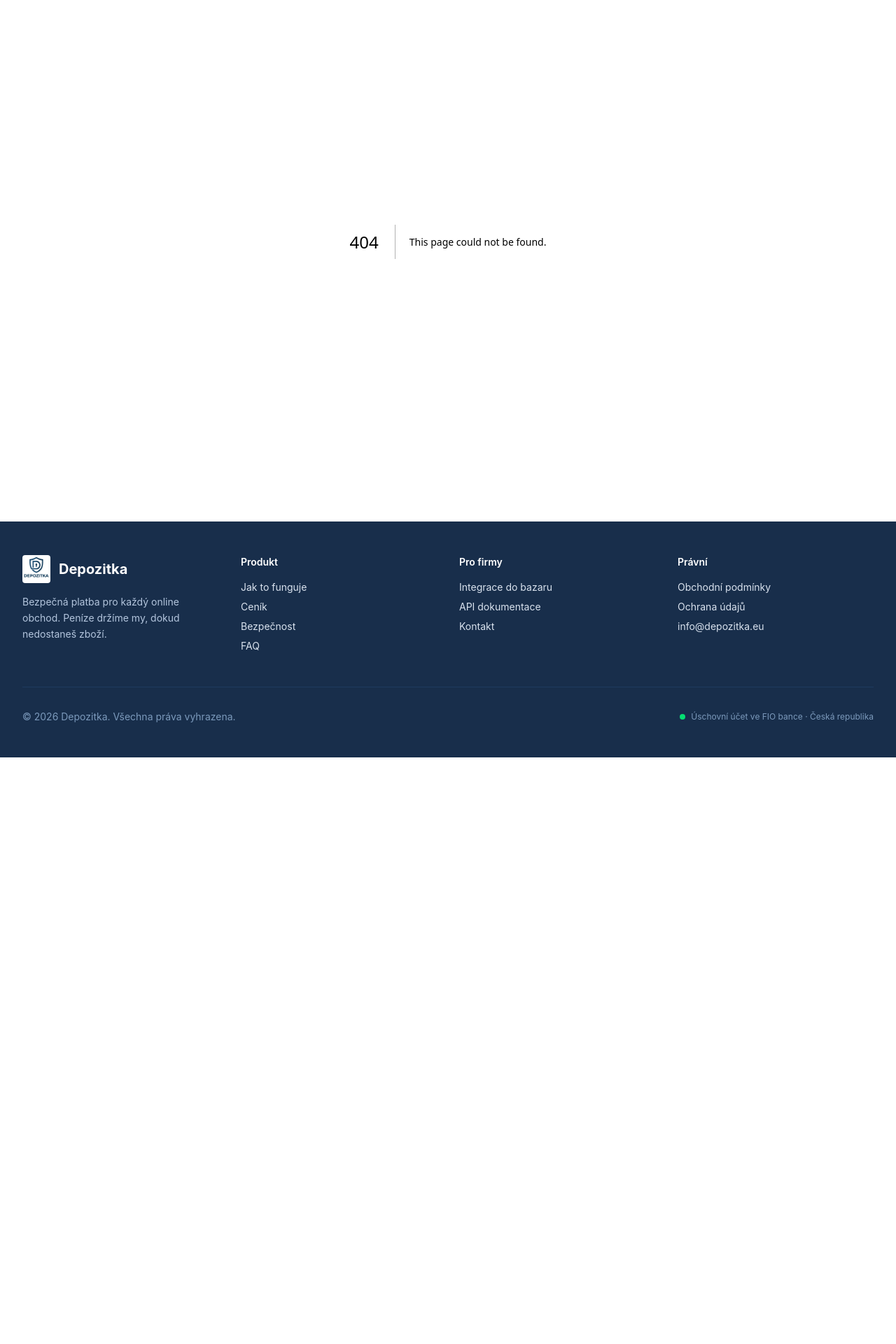
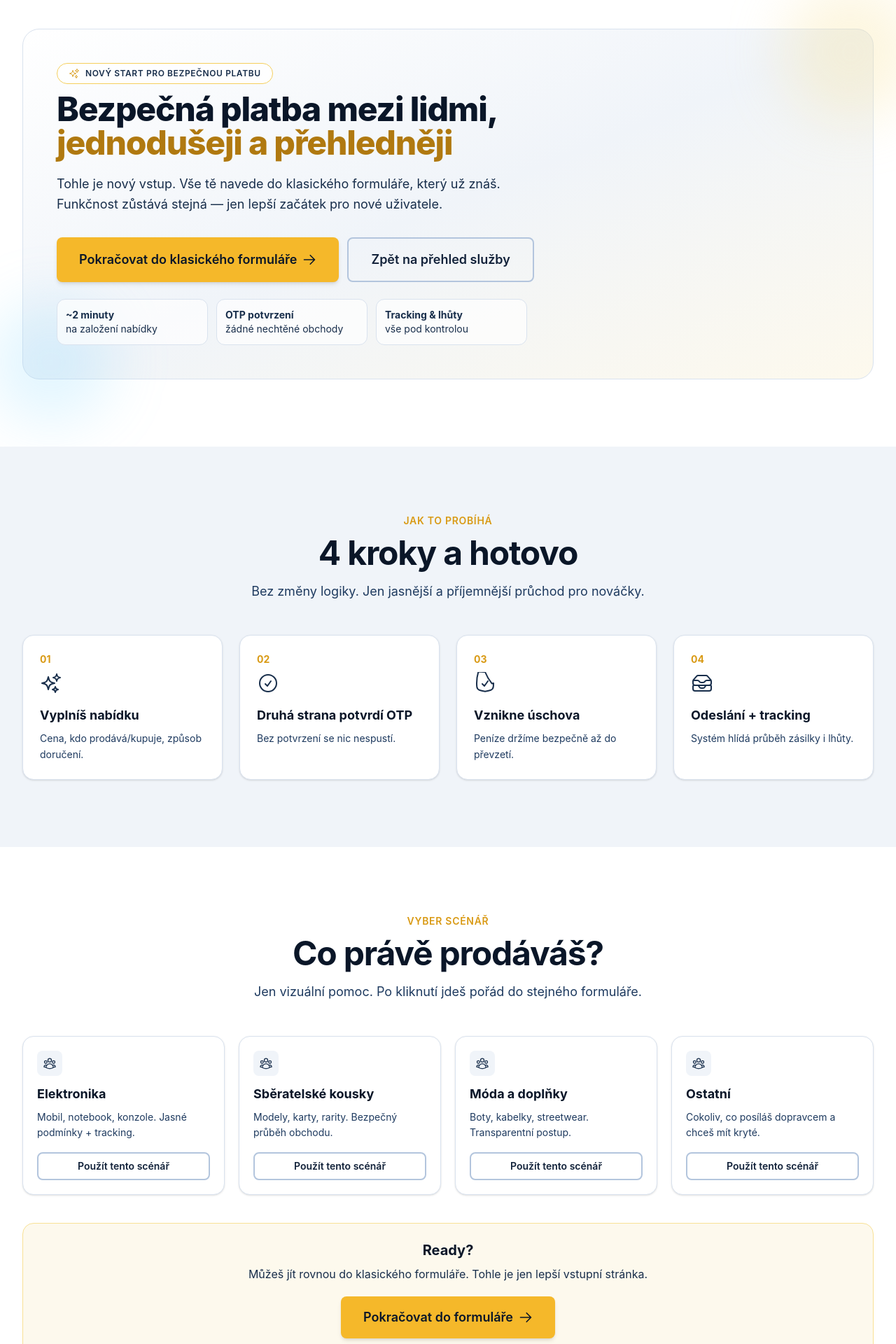
Before and after one commit to Vokurcak68/depozitka-web, a Next.js app: page /bezpecna-platba/start in a window 1280 px wide. Before the commit this address had no page. Shown: the part 120-2040 px from the top of the page at 70% size. Before the commit the page ends 1202 px from the top, so only its background shows below. Built offline with nearby package versions, Linux system fonts and the light colour scheme.

Commit message:
feat(web): add visual start page for safe payment onboarding

```diff
--- /dev/null
+++ b/src/app/bezpecna-platba/start/page.tsx
@@ -0,0 +1,180 @@
+import type { Metadata } from "next";
+import Section, { SectionHeader } from "@/components/Section";
+import Button from "@/components/Button";
+import {
+  ArrowRight,
+  ShieldCheck,
+  CheckCircle,
+  Package,
+  Sparkles,
+  Users,
+} from "@/components/Icons";
+
+export const metadata: Metadata = {
+  title: "Bezpečná platba — Start",
+  description:
+    "Rychlý start bezpečné platby mezi lidmi. Moderní vstupní stránka, která navede do klasického formuláře.",
+  alternates: {
+    canonical: "/bezpecna-platba/start",
+  },
+};
+
+const scenarios = [
+  {
+    title: "Elektronika",
+    desc: "Mobil, notebook, konzole. Jasné podmínky + tracking.",
+  },
+  {
+    title: "Sběratelské kousky",
+    desc: "Modely, karty, rarity. Bezpečný průběh obchodu.",
+  },
+  {
+    title: "Móda a doplňky",
+    desc: "Boty, kabelky, streetwear. Transparentní postup.",
+  },
+  {
+    title: "Ostatní",
+    desc: "Cokoliv, co posíláš dopravcem a chceš mít kryté.",
+  },
+];
+
+const steps = [
+  {
+    num: "01",
+    title: "Vyplníš nabídku",
+    desc: "Cena, kdo prodává/kupuje, způsob doručení.",
+    icon: Sparkles,
+  },
+  {
+    num: "02",
+    title: "Druhá strana potvrdí OTP",
+    desc: "Bez potvrzení se nic nespustí.",
+    icon: CheckCircle,
+  },
+  {
+    num: "03",
+    title: "Vznikne úschova",
+    desc: "Peníze držíme bezpečně až do převzetí.",
+    icon: ShieldCheck,
+  },
+  {
+    num: "04",
+    title: "Odeslání + tracking",
+    desc: "Systém hlídá průběh zásilky i lhůty.",
+    icon: Package,
+  },
+];
+
+export default function BezpecnaPlatbaStartPage() {
+  return (
+    <>
+      <Section bg="white" className="overflow-hidden">
+        <div className="relative rounded-3xl border border-navy-100 bg-gradient-to-br from-white via-navy-50 to-gold-50 p-8 sm:p-12">
+          <div className="absolute -right-16 -top-16 h-48 w-48 rounded-full bg-gold-200/30 blur-2xl" />
+          <div className="absolute -left-12 -bottom-16 h-44 w-44 rounded-full bg-sky-300/20 blur-2xl" />
+
+          <div className="relative z-10 max-w-3xl">
+            <p className="mb-3 inline-flex items-center gap-2 rounded-full border border-gold-300 bg-white/80 px-4 py-1.5 text-xs font-semibold uppercase tracking-wider text-navy-700">
+              <Sparkles className="h-4 w-4 text-gold-500" />
+              Nový start pro bezpečnou platbu
+            </p>
+
+            <h1 className="text-3xl font-extrabold tracking-tight text-navy-900 sm:text-5xl">
+              Bezpečná platba mezi lidmi,
+              <span className="block text-gold-600">jednodušeji a přehledněji</span>
+            </h1>
+
+            <p className="mt-5 max-w-2xl text-base leading-relaxed text-navy-700 sm:text-lg">
+              Tohle je nový vstup. Vše tě navede do klasického formuláře, který už znáš.
+              Funkčnost zůstává stejná — jen lepší začátek pro nové uživatele.
+            </p>
+
+            <div className="mt-8 flex flex-col gap-3 sm:flex-row">
+              <Button href="/bezpecna-platba/novy" size="lg" variant="primary">
+                Pokračovat do klasického formuláře <ArrowRight className="h-5 w-5" />
+              </Button>
+              <Button href="/bezpecna-platba" size="lg" variant="outlineDark">
+                Zpět na přehled služby
+              </Button>
+            </div>
+
+            <div className="mt-6 grid max-w-2xl grid-cols-1 gap-3 text-sm text-navy-700 sm:grid-cols-3">
+              <div className="rounded-xl border border-navy-100 bg-white/70 p-3">
+                <strong>~2 minuty</strong>
+                <div>na založení nabídky</div>
+              </div>
+              <div className="rounded-xl border border-navy-100 bg-white/70 p-3">
+                <strong>OTP potvrzení</strong>
+                <div>žádné nechtěné obchody</div>
+              </div>
+              <div className="rounded-xl border border-navy-100 bg-white/70 p-3">
+                <strong>Tracking & lhůty</strong>
+                <div>vše pod kontrolou</div>
+              </div>
+            </div>
+          </div>
+        </div>
+      </Section>
+
+      <Section bg="gray">
+        <SectionHeader
+          eyebrow="Jak to probíhá"
+          title="4 kroky a hotovo"
+          subtitle="Bez změny logiky. Jen jasnější a příjemnější průchod pro nováčky."
+        />
+
+        <div className="grid grid-cols-1 gap-6 md:grid-cols-4">
+          {steps.map((s) => (
+            <div
+              key={s.num}
+              className="group rounded-2xl border border-navy-100 bg-white p-6 shadow-sm transition-all duration-200 hover:-translate-y-0.5 hover:shadow-md"
+            >
+              <div className="mb-2 text-sm font-bold text-gold-500">{s.num}</div>
+              <s.icon className="mb-4 h-8 w-8 text-navy-700" />
+              <h3 className="mb-2 text-lg font-bold text-navy-900">{s.title}</h3>
+              <p className="text-sm leading-relaxed text-navy-600">{s.desc}</p>
+            </div>
+          ))}
+        </div>
+      </Section>
+
+      <Section bg="white">
+        <SectionHeader
+          eyebrow="Vyber scénář"
+          title="Co právě prodáváš?"
+          subtitle="Jen vizuální pomoc. Po kliknutí jdeš pořád do stejného formuláře."
+        />
+
+        <div className="grid grid-cols-1 gap-5 sm:grid-cols-2 lg:grid-cols-4">
+          {scenarios.map((card) => (
+            <article
+              key={card.title}
+              className="rounded-2xl border border-navy-100 bg-white p-5 shadow-sm transition-all duration-200 hover:-translate-y-0.5 hover:border-gold-400 hover:shadow-md"
+            >
+              <div className="mb-3 inline-flex rounded-lg bg-navy-50 p-2 text-navy-700">
+                <Users className="h-5 w-5" />
+              </div>
+              <h3 className="mb-2 text-lg font-bold text-navy-900">{card.title}</h3>
+              <p className="mb-4 text-sm leading-relaxed text-navy-600">{card.desc}</p>
+              <Button href="/bezpecna-platba/novy" variant="outlineDark" size="sm" className="w-full">
+                Použít tento scénář
+              </Button>
+            </article>
+          ))}
+        </div>
+
+        <div className="mt-10 rounded-2xl border border-gold-200 bg-gold-50 p-6 text-center">
+          <h3 className="text-xl font-bold text-navy-900">Ready?</h3>
+          <p className="mx-auto mt-2 max-w-2xl text-sm text-navy-700 sm:text-base">
+            Můžeš jít rovnou do klasického formuláře. Tohle je jen lepší vstupní stránka.
+          </p>
+          <div className="mt-5">
+            <Button href="/bezpecna-platba/novy" variant="primary" size="lg">
+              Pokračovat do formuláře <ArrowRight className="h-5 w-5" />
+            </Button>
+          </div>
+        </div>
+      </Section>
+    </>
+  );
+}
```
